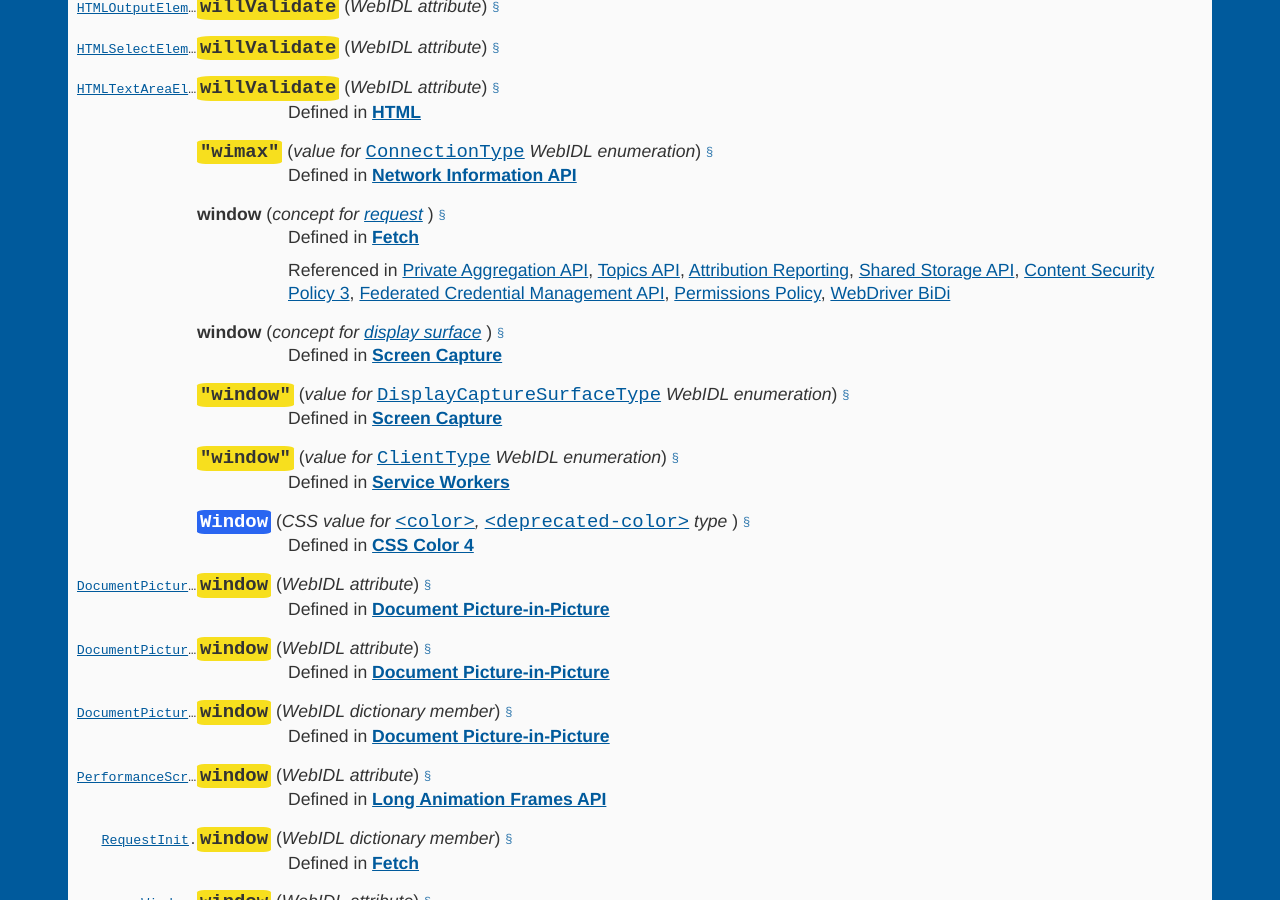
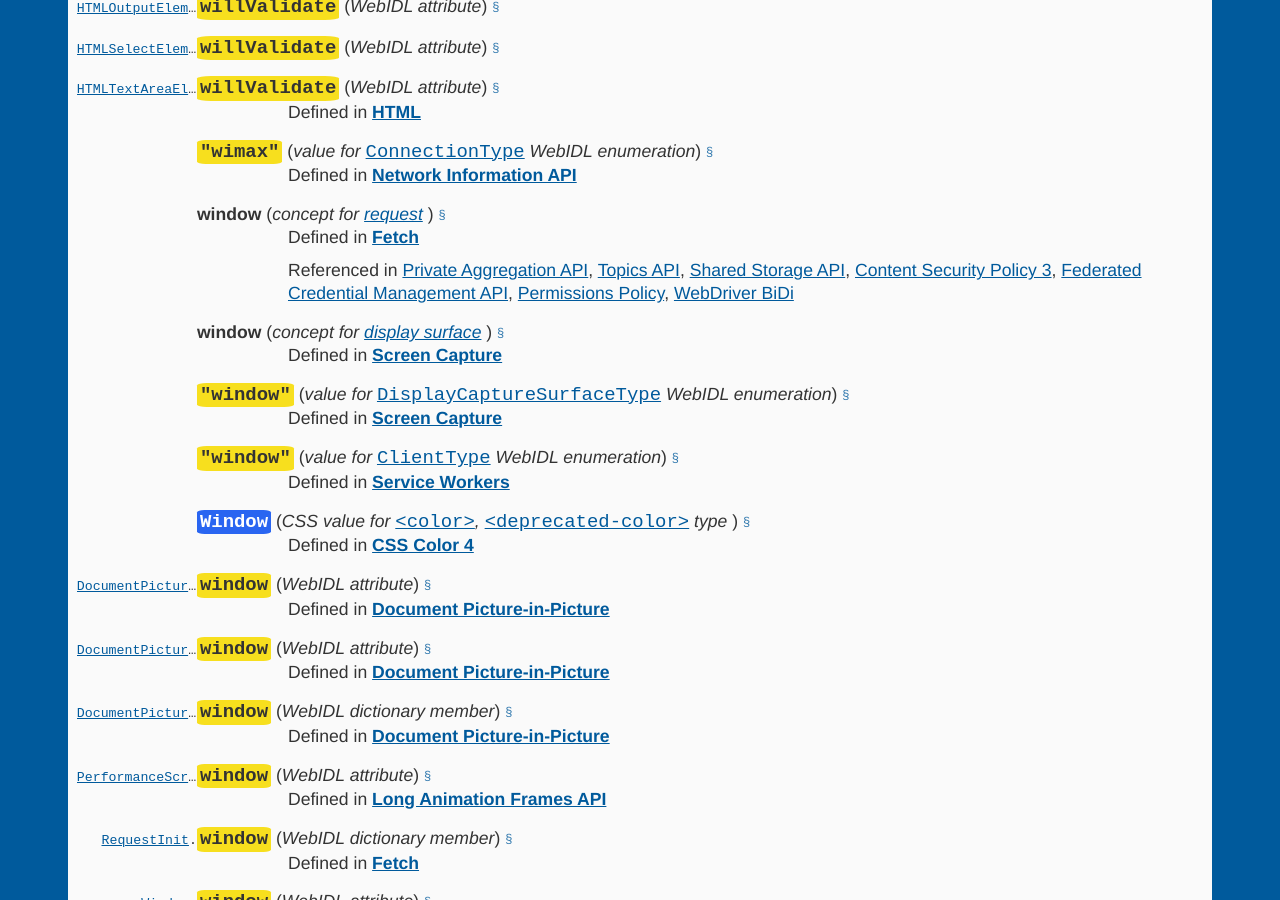
Before and after one commit to dontcallmedom/webdex, a Jekyll site: the page built from w.html, in a window 1280 px wide and 900 px high, scrolled down 30586 px. Built offline with Jekyll 4.4.1, drawn with Linux system fonts in a browser that asks for light colours.

Commit message:
Automatic update

```diff
--- a/w.html
+++ b/w.html
@@ -2209,7 +2209,6 @@ layout: base
 <dd>Referenced in
                     <a href=https:&#x2F;&#x2F;patcg-individual-drafts.github.io&#x2F;private-aggregation-api&#x2F; title='window is referenced by Private Aggregation API'>Private Aggregation API</a>,
                     <a href=https:&#x2F;&#x2F;patcg-individual-drafts.github.io&#x2F;topics&#x2F; title='window is referenced by Topics API'>Topics API</a>,
-                    <a href=https:&#x2F;&#x2F;wicg.github.io&#x2F;attribution-reporting-api&#x2F; title='window is referenced by Attribution Reporting'>Attribution Reporting</a>,
                     <a href=https:&#x2F;&#x2F;wicg.github.io&#x2F;shared-storage&#x2F; title='window is referenced by Shared Storage API'>Shared Storage API</a>,
                     <a href=https:&#x2F;&#x2F;w3c.github.io&#x2F;webappsec-csp&#x2F; title='window is referenced by Content Security Policy 3'>Content Security Policy 3</a>,
                     <a href=https:&#x2F;&#x2F;w3c-fedid.github.io&#x2F;FedCM&#x2F; title='window is referenced by Federated Credential Management API'>Federated Credential Management API</a>,
```
